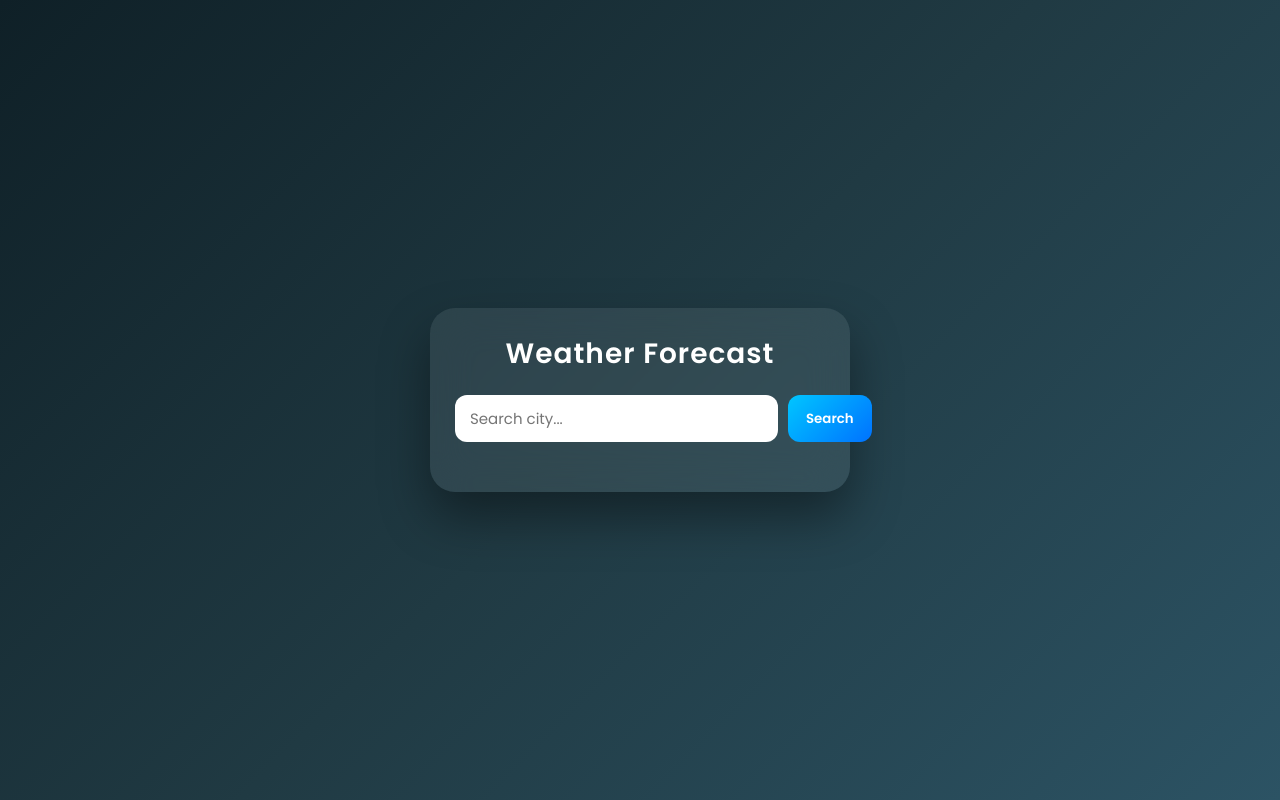
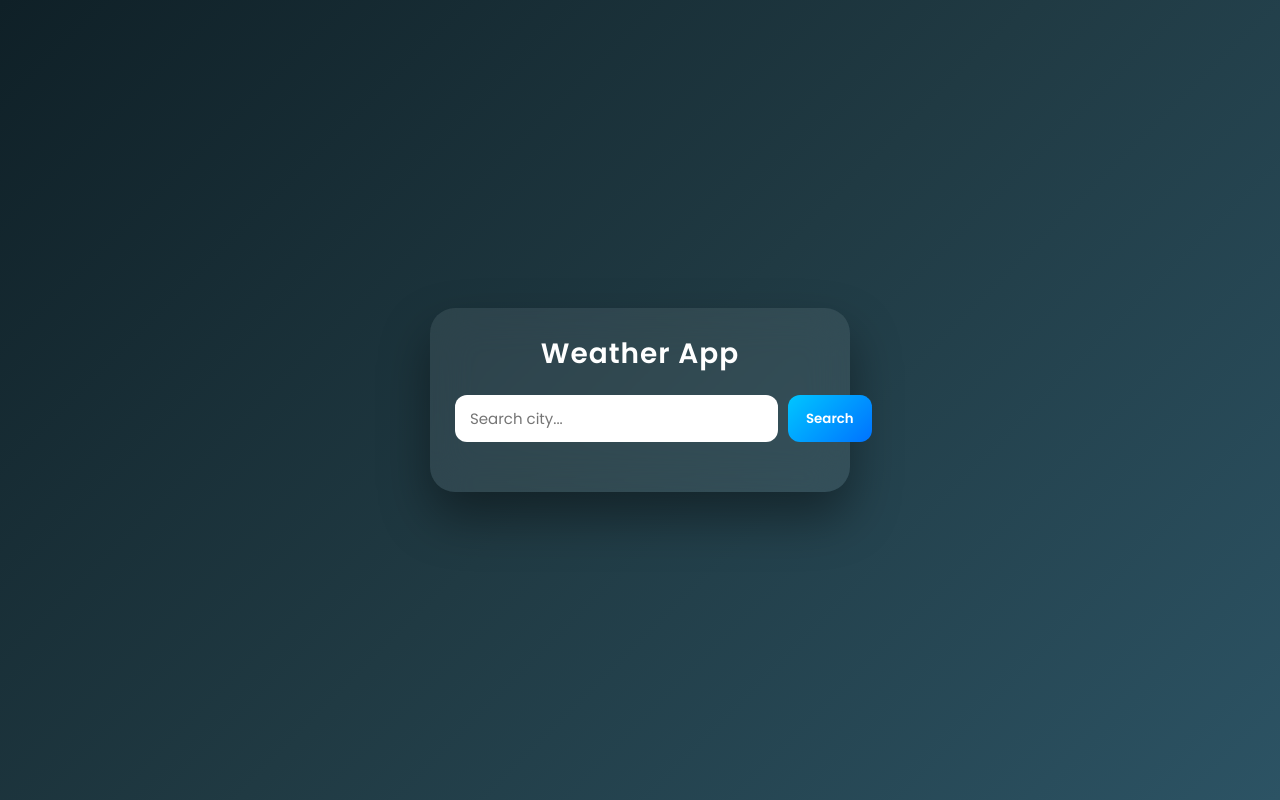
Before and after one commit to farooqzehri/Weather-App, a plain HTML site: page index.html in a window 1280 px wide. Drawn offline with Linux system fonts and the light colour scheme.

Commit message:
added UI

```diff
--- a/index.html
+++ b/index.html
@@ -12,7 +12,7 @@
 
 
     <div class="app">
-        <h1 class="title">Weather Forecast</h1>
+        <h1 class="title">Weather App</h1>
 
         <form id="form" class="search-box">
             <input type="text" id="input" placeholder="Search city..." />
```
